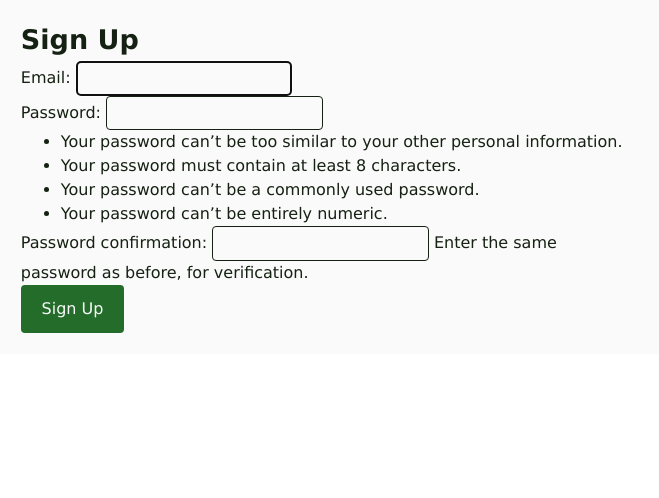
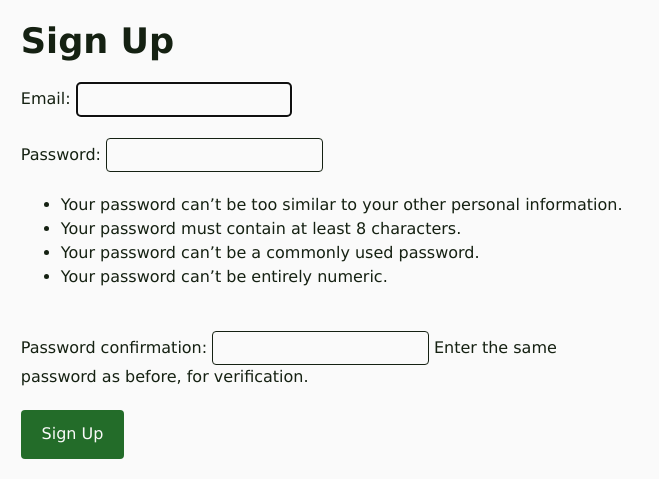
Before and after one commit to lancegoyke/djarter, a Django app: page /accounts/signup/ in a window 1280 px wide. Shown: the part 66-564 px from the top of the page, without its empty margins (0-659 px from the left). Run offline with Django 4.2, Linux system fonts and the light colour scheme; parts of the project's set-up code (start-up, migrations or seed data) failed here and were passed over.

Commit message:
increase spacing

```diff
--- a/templates/registration/signup.html
+++ b/templates/registration/signup.html
@@ -3,8 +3,8 @@
   Sign Up
 {% endblock title %}
 {% block content %}
-  <h2>Sign Up</h2>
-  <form method="post">
+  <h1>Sign Up</h1>
+  <form class="stack" method="post">
     {% csrf_token %}
     {{ form.as_p }}
     <button type="submit">Sign Up</button>
```
